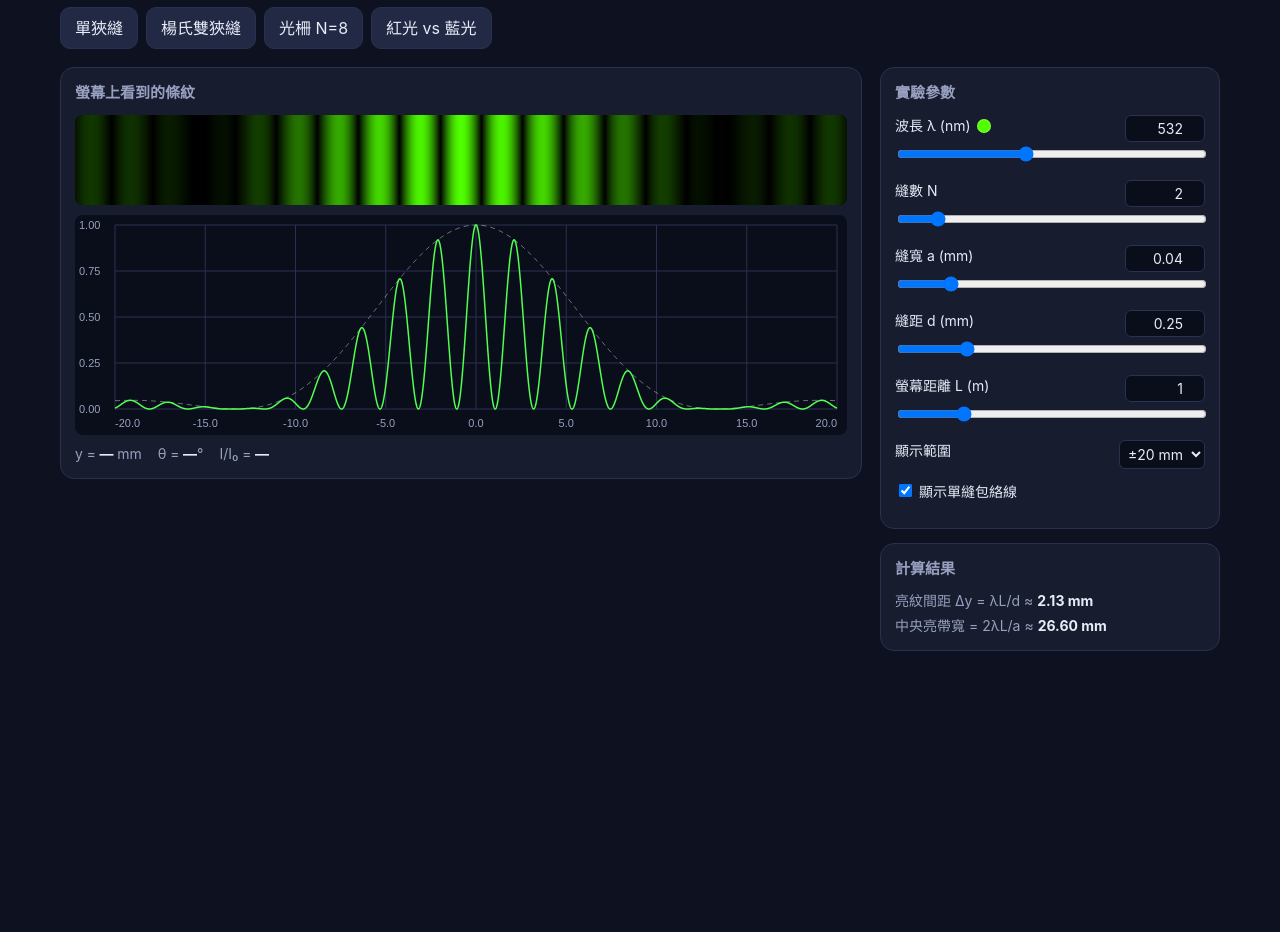
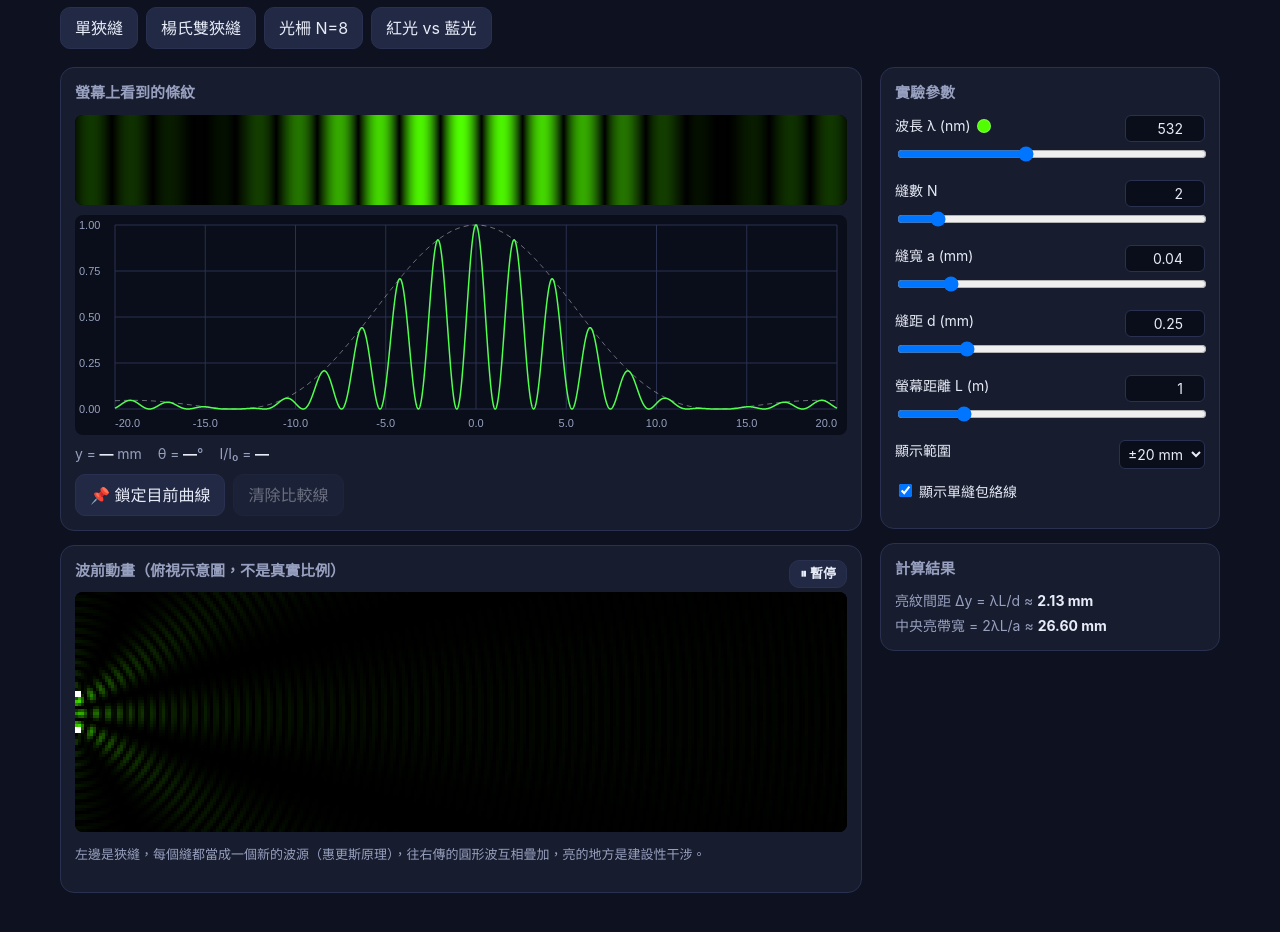
Before and after one commit to b123090032-lab/optics-lab, a plain HTML site: page index.html in a window 1280 px wide. Shown: the part 82-1014 px from the top of the page. Before the commit the page ends 800 px from the top, so only its background shows below. Drawn offline with Linux system fonts and the light colour scheme.

Commit message:
第2輪：比較模式（鎖定曲線）、波前動畫、手機觸控量測

```diff
--- a/index.html
+++ b/index.html
@@ -34,6 +34,11 @@
   .calc{font-size:14px;display:grid;gap:4px}
   .calc span{color:var(--muted)}
   .swatch{display:inline-block;width:14px;height:14px;border-radius:50%;vertical-align:-2px;margin-left:6px;border:1px solid #fff4}
+  .row{display:flex;gap:8px;flex-wrap:wrap;align-items:center;margin-top:10px}
+  .hint{font-size:13px;color:var(--muted)}
+  button:disabled{opacity:.4;cursor:not-allowed}
+  button.small{min-height:28px;padding:2px 10px;font-size:13px;float:right}
+  #wave{height:240px;background:#000;image-rendering:pixelated}
   @media (max-width:900px){
     main{grid-template-columns:1fr}
     header h1{font-size:20px}
@@ -62,6 +67,16 @@
         <div>θ = <b id="rt">—</b>°</div>
         <div>I/I₀ = <b id="ri">—</b></div>
       </div>
+      <div class="row">
+        <button id="lockBtn">📌 鎖定目前曲線</button>
+        <button id="clearLock" disabled>清除比較線</button>
+        <span class="hint" id="lockInfo"></span>
+      </div>
+    </div>
+    <div class="card" style="margin-top:14px">
+      <h2>波前動畫（俯視示意圖，不是真實比例）<button id="playBtn" class="small">⏸ 暫停</button></h2>
+      <canvas id="wave"></canvas>
+      <p class="hint">左邊是狹縫，每個縫都當成一個新的波源（惠更斯原理），往右傳的圓形波互相疊加，亮的地方是建設性干涉。</p>
     </div>
   </section>
   <aside>
@@ -183,6 +198,11 @@ function drawPlot(){
     }
     ctx.stroke(); ctx.setLineDash([]);
   }
+  if(locked){
+    ctx.strokeStyle='#9aa3b8aa'; ctx.lineWidth=1.5; ctx.beginPath();
+    traceCurve(ctx,pw,ph,y=>intensity(y,locked));
+    ctx.stroke();
+  }
   const [r,g,b]=waveRGB(P.lambda);
   ctx.strokeStyle=`rgb(${Math.max(r,80)},${Math.max(g,80)},${Math.max(b,80)})`; ctx.lineWidth=1.5; ctx.beginPath();
   traceCurve(ctx,pw,ph,y=>intensity(y,P));
@@ -229,6 +249,59 @@ $('plot').addEventListener('mousemove',e=>{
   $('ry').textContent=y.toFixed(2); $('rt').textContent=th.toFixed(3); $('ri').textContent=intensity(y,P).toFixed(3);
 });
 
+
+// ===== 比較模式 =====
+let locked=null;
+function describe(p){ return `λ=${p.lambda}nm N=${p.N} a=${p.a} d=${p.d} L=${p.L}`; }
+$('lockBtn').addEventListener('click',()=>{
+  locked={...P}; $('clearLock').disabled=false;
+  $('lockInfo').textContent='灰線：'+describe(locked); render();
+});
+$('clearLock').addEventListener('click',()=>{
+  locked=null; $('clearLock').disabled=true; $('lockInfo').textContent=''; render();
+});
+
+// ===== 量測游標：手機用 touch =====
+function measureAt(clientX){
+  const rect=$('plot').getBoundingClientRect();
+  const x=clientX-rect.left-PAD.l, pw=rect.width-PAD.l-PAD.r;
+  const y=(x/pw*2-1)*P.range;
+  const th=Math.atan(y*1e-3/P.L)*180/Math.PI;
+  $('ry').textContent=y.toFixed(2); $('rt').textContent=th.toFixed(3); $('ri').textContent=intensity(y,P).toFixed(3);
+}
+$('plot').addEventListener('touchstart',e=>measureAt(e.touches[0].clientX),{passive:true});
+$('plot').addEventListener('touchmove',e=>measureAt(e.touches[0].clientX),{passive:true});
+
+// ===== 波前動畫 =====
+let playing=true, t0=performance.now(), waveImg=null, waveCtx=null, WW=0, WH=0;
+function setupWave(){
+  const c=$('wave'); WW=Math.max(80,Math.floor(c.clientWidth/3)); WH=Math.floor(c.clientHeight/3);
+  c.width=WW; c.height=WH; waveCtx=c.getContext('2d'); waveImg=waveCtx.createImageData(WW,WH);
+}
+function drawWave(now){
+  if(!waveImg) setupWave();
+  const t=(now-t0)/1000;
+  // 示意用的比例：波長換成像素（跟真實 λ 成正比，讓紅光看起來比藍光寬）
+  const lamPx = P.lambda/532*7;
+  const k=2*Math.PI/lamPx, w=2*Math.PI*1.2;
+  const sepPx = Math.min(WH*0.8/Math.max(P.N-1,1), P.d/0.25*12);
+  const srcs=[]; for(let i=0;i<P.N;i++) srcs.push((i-(P.N-1)/2)*sepPx + WH/2);
+  const [r,g,b]=waveRGB(P.lambda);
+  const d=waveImg.data;
+  for(let y=0;y<WH;y++) for(let x=0;x<WW;x++){
+    let A=0;
+    for(let i=0;i<srcs.length;i++){ const dx=x+2, dy=y-srcs[i]; const R=Math.sqrt(dx*dx+dy*dy); A+=Math.cos(k*R-w*t)/Math.sqrt(R); }
+    let v=A/srcs.length*2.2; v=v*v; if(v>1)v=1;
+    const o=(y*WW+x)*4; d[o]=r*v; d[o+1]=g*v; d[o+2]=b*v; d[o+3]=255;
+  }
+  waveCtx.putImageData(waveImg,0,0);
+  waveCtx.fillStyle='#fff'; srcs.forEach(s=>waveCtx.fillRect(0,s-1,2,2));
+}
+function loop(now){ if(playing) drawWave(now); requestAnimationFrame(loop); }
+$('playBtn').addEventListener('click',()=>{ playing=!playing; $('playBtn').textContent=playing?'⏸ 暫停':'▶ 播放'; });
+window.addEventListener('resize',setupWave);
+requestAnimationFrame(loop);
+
 window.addEventListener('resize',render);
 syncInputs(); render();
 </script>
```
